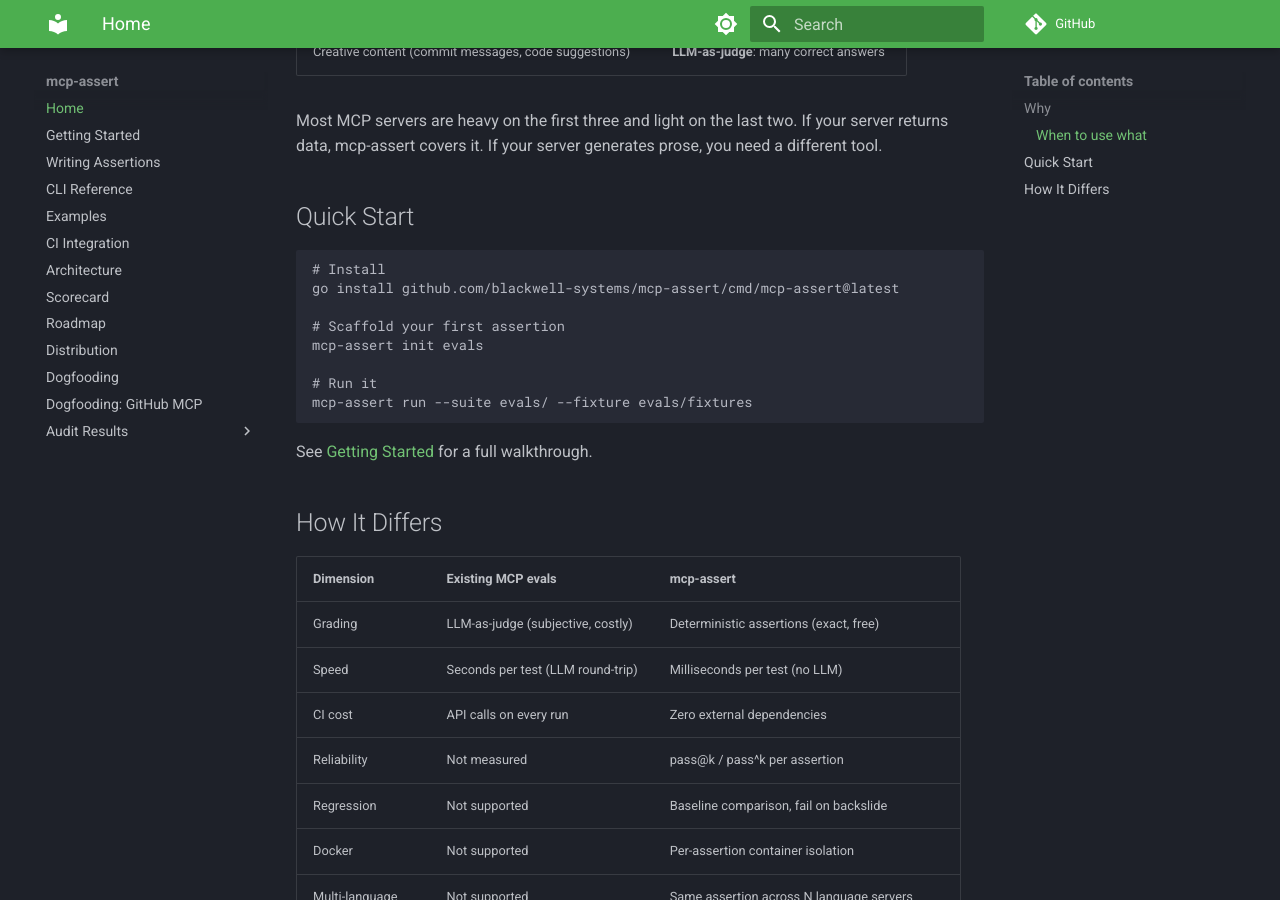
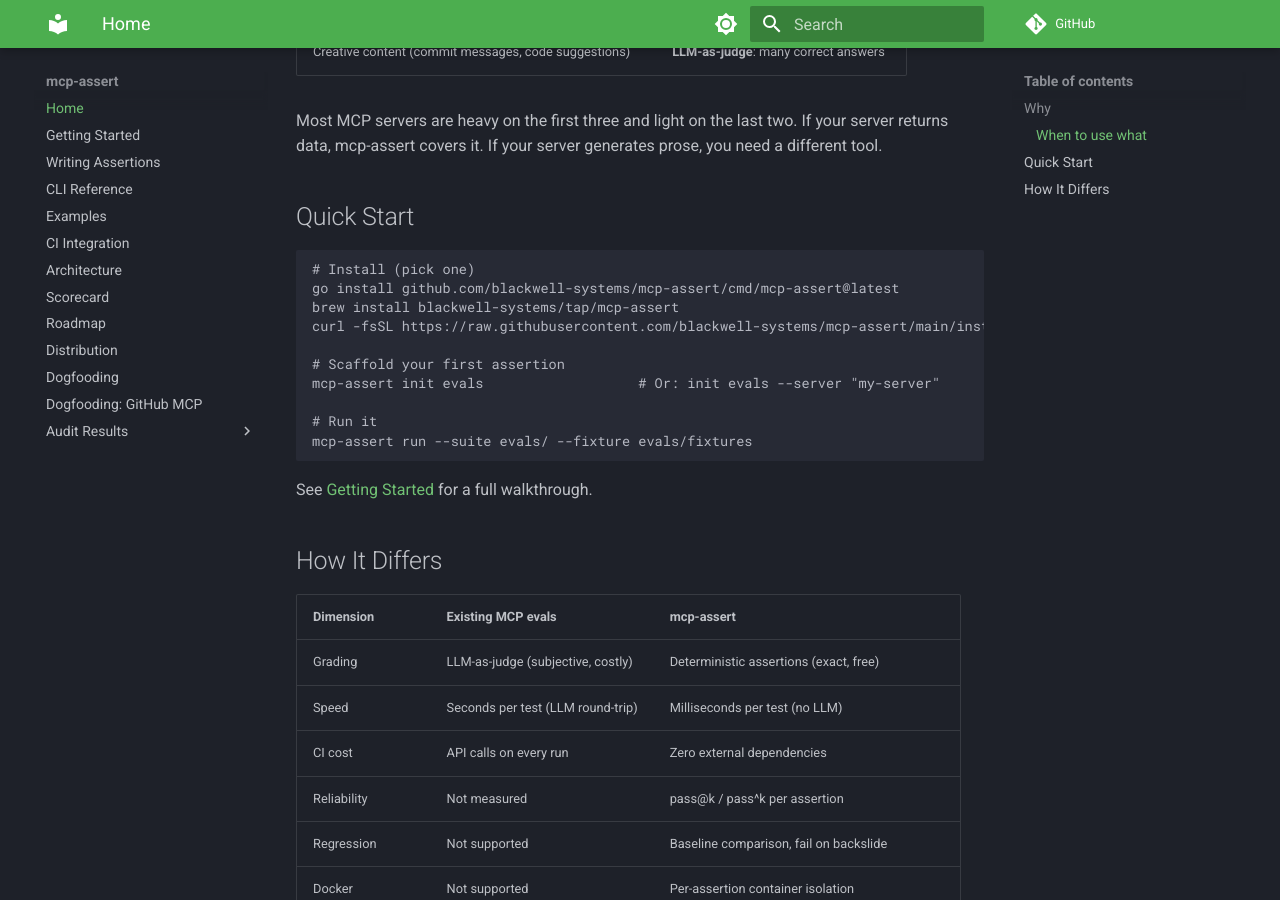
Before and after one commit to blackwell-systems/mcp-assert, an MkDocs documentation site: the page built from docs/index.md, in a window 1280 px wide and 900 px high, scrolled down 876 px. Built offline with MkDocs 1.6.1 and Material for MkDocs 9.7.7, drawn with Linux system fonts in a browser that asks for light colours; comment, search, counter and statistics services are not loaded.

Commit message:
docs: surface all install methods (go, brew, curl) across README, getting-started, and index

````diff
--- a/docs/index.md
+++ b/docs/index.md
@@ -27,11 +27,13 @@
 ## Quick Start
 
 ```bash
-# Install
+# Install (pick one)
 go install github.com/blackwell-systems/mcp-assert/cmd/mcp-assert@latest
+brew install blackwell-systems/tap/mcp-assert
+curl -fsSL https://raw.githubusercontent.com/blackwell-systems/mcp-assert/main/install.sh | sh
 
 # Scaffold your first assertion
-mcp-assert init evals
+mcp-assert init evals                   # Or: init evals --server "my-server"
 
 # Run it
 mcp-assert run --suite evals/ --fixture evals/fixtures
````
Also changed, not shown: README.md (+13 -3 lines), docs/getting-started.md (+9 -0 lines).
